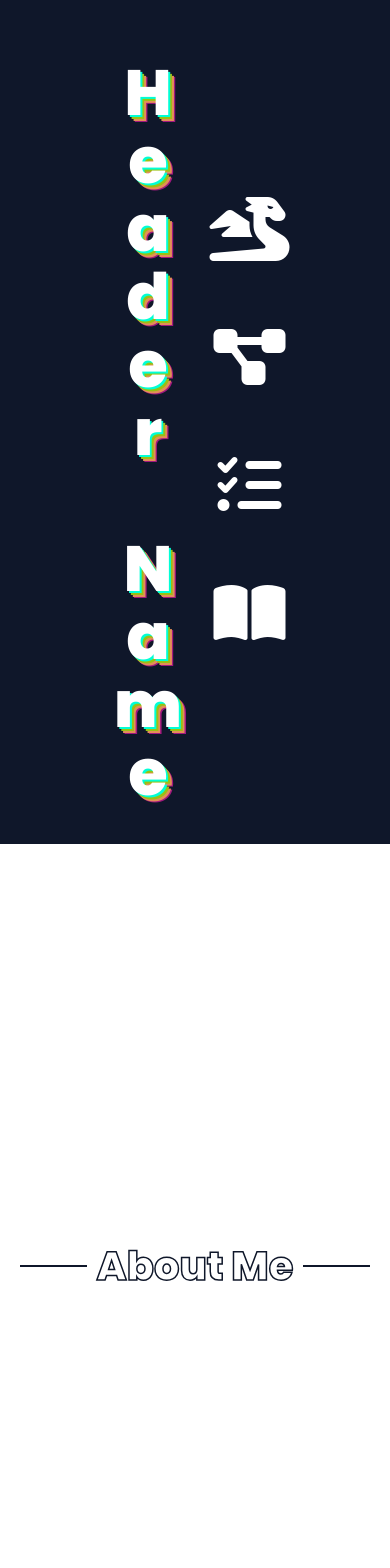
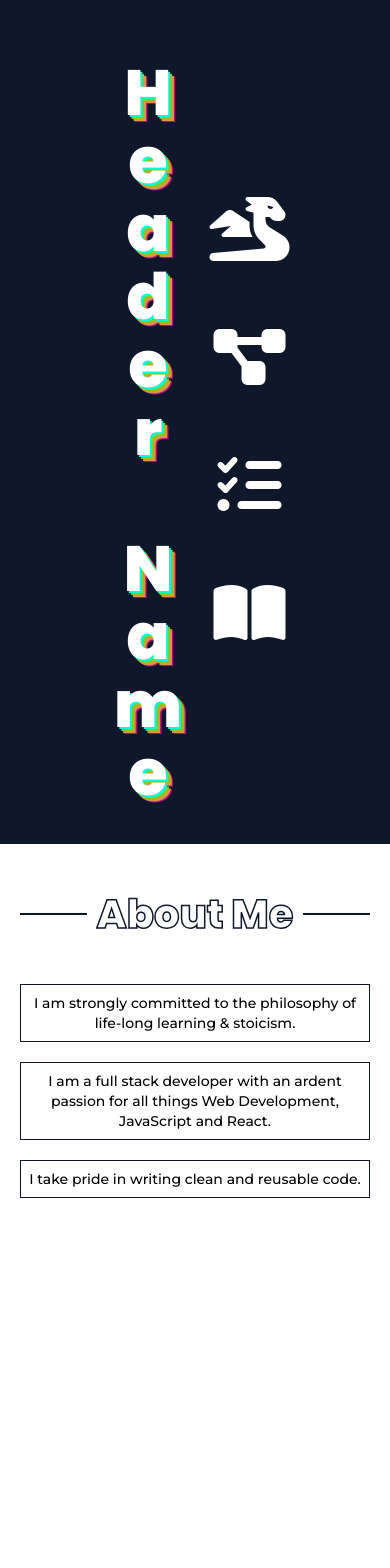
Before and after one commit to DragonSenses/react-portfolio, a React (Create React App) app: page / in a window 390 px wide. Shown: the top 1568 px of the page. Built offline with nearby package versions, Linux system fonts and the light colour scheme.

Commit message:
Responsive design on Aboutme component

```diff
--- a/public/index.html
+++ b/public/index.html
@@ -46,7 +46,6 @@
         min-height: 100vh;
         display: flex;
         flex-direction: column;
-        justify-content: center;
         align-items: center;
       }
 
--- a/src/components/Aboutme.js
+++ b/src/components/Aboutme.js
@@ -10,6 +10,26 @@ export default function Aboutme() {
           <h1 className={styles.text}>About Me</h1>
           <div className={styles.line}></div>
         </div>
+        <div className={styles.sectionContent}>
+          <div className={styles.content}>
+            <p className={styles.paragraph}>
+              I am strongly committed to the philosophy of
+              life-long learning & stoicism.
+            </p>
+          </div>
+          <div className={styles.content}>
+            <p className={styles.paragraph}>
+              I am a full stack developer with an ardent passion for all things
+                Web Development, JavaScript and React.
+            </p>
+          </div>
+          <div className={styles.content}>
+            <p className={styles.paragraph}>
+              I take pride in writing clean and reusable code.
+            </p>
+          </div>
+
+        </div>
       </div>
     </section>
   )
--- a/src/components/aboutme.module.css
+++ b/src/components/aboutme.module.css
@@ -3,7 +3,7 @@
   display: flex;
   align-items: center;
   gap: 10px;
-  padding: 8px 20px;
+  padding: 40px 20px 20px 20px;
 }
 
 .wrapper{
@@ -11,6 +11,7 @@
   max-width: 100%;
   display: flex;
   align-items: center;
+  flex-direction: column;
 }
 
 .line {
@@ -27,10 +28,39 @@
   -webkit-text-fill-color: transparent;
 }
 
+.sectionContent {
+  padding: 20px;
+  display: grid;
+  gap: 20px;
+  grid-template-columns: repeat(1, minMax(0, 1fr));
+  text-align: center;
+}
+
+.content {
+  font-weight: 500;
+  font-size: 0.875rem;
+  line-height: 1.25rem;
+  border: 1px solid #0f172a;
+  padding: 8px;
+}
+
 @media (min-width: 640px) {
   .text {
     font-size: 4rem;
     -webkit-text-stroke: 2px #0f172a;
   }
 
+  .sectionContent {
+    grid-template-columns: repeat(3, minmax(0, 1fr));
+  }
+
+  .content {
+    font-weight: 600;
+    font-size: 1rem;
+    display: flex;
+  }
+
+  .paragraph {
+    margin: auto;
+  }
 }
```
Also changed, not shown: 1 other file (tests, documents, lock files or other folders).
